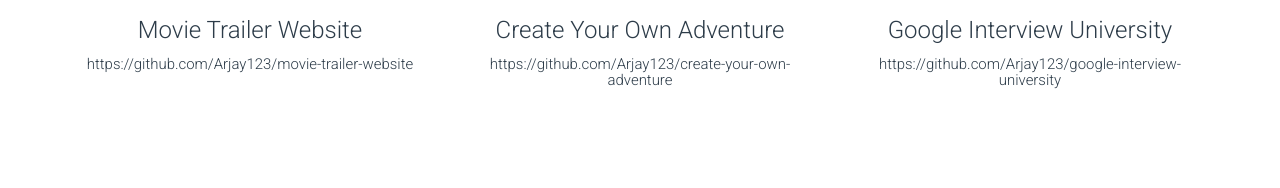
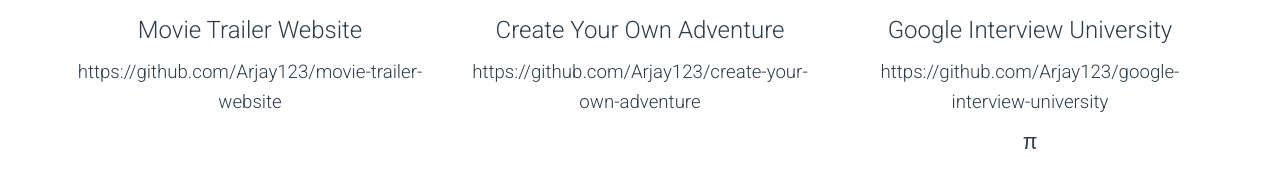
Before and after one commit to Arjay123/responsive-portfolio, a website: page index.html in a window 1280 px wide. Shown: the part 1174-1362 px from the top of the page. Before the commit the page ends 1314 px from the top, so only its background shows below. Drawn offline with nearby package versions, Linux system fonts and the light colour scheme; no server answers.

Commit message:
replace h5 w/ para, fix jquery-gh link

```diff
--- a/css/style.css
+++ b/css/style.css
@@ -17,6 +17,7 @@
 	min-width: 48px;
 	margin-top: 40px;
 	margin-bottom: 40px;
+	font-size: 11pt;
 }
 
 
@@ -122,4 +123,8 @@
 	h4{
 		font-size: 1em;
 	}
+
+	a {
+		font-size: 14pt;
+	}
 }
--- a/index.html
+++ b/index.html
@@ -59,7 +59,7 @@
 					</section>
 
 					<section class="project-url text-center">
-						<h5><a href="#">https://github.com/Arjay123/movie-trailer-website</a></h5>
+						<p><a href="#">https://github.com/Arjay123/movie-trailer-website</a></p>
 					</section>
 				</article>
 
@@ -77,7 +77,7 @@
 					</section>
 
 					<section class="project-url text-center">
-						<h5><a href="#">https://github.com/Arjay123/create-your-own-adventure</a></h5>
+						<p><a href="#">https://github.com/Arjay123/create-your-own-adventure</a></p>
 					</section>
 				</article>
 
@@ -96,7 +96,7 @@
 					</section>
 
 					<section class="project-url text-center">
-						<h5><a href="#">https://github.com/Arjay123/google-interview-university</a></h5>
+						<p><a href="#">https://github.com/Arjay123/google-interview-university</a></p>π
 					</section>
 				</article>
 			</div>
@@ -107,7 +107,7 @@
 	    <script src="https://ajax.googleapis.com/ajax/libs/jquery/1.12.4/jquery.min.js"></script>
 	    <!-- Include all compiled plugins (below), or include individual files as needed -->
 	    <script src="js/bootstrap.min.js"></script>
-		<script src="/bower_components/jquery-gh-readme/dist/jquery.gh-readme.min.js"></script>
+		<script src="./bower_components/jquery-gh-readme/dist/jquery.gh-readme.min.js"></script>
 
 
 		<!-- Modal -->
```
Also changed, not shown: 1 other file.
